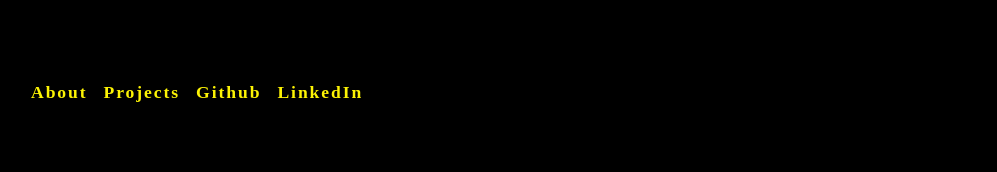
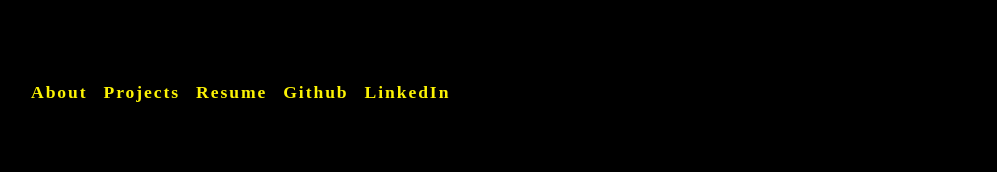
Before and after one commit to D-Whipp/portfolio-twenty-three, a React (Create React App) app: page /pages/projects in a window 1280 px wide. Shown: the top 172 px of the page, without its empty margins (57-1054 px from the left). Built offline with nearby package versions, Linux system fonts and the light colour scheme.

Commit message:
RESUME, STYLES, FUNCTIONALITY, AND DATA UPDATE: added in resume link, styled email link and implemented mailto a tag, and updated data

```diff
--- a/src/data.json
+++ b/src/data.json
@@ -13,6 +13,7 @@
         "name": "Tri-Health",
         "imageUrl": "https://ik.imagekit.io/dwimageKit/portfolio-twenty-three/project-images/Tri-Health.png?updatedAt=1690920858901",
         "deployedSite": "https://d-whipp.github.io/tri-health-demosite/",
+        "githubRepository": "https://github.com/D-Whipp/tri-health-demosite",
         "technologyUsed": "HTML5, CSS3, Javascript, and Bootstrap 4",
         "briefExplanation": "Welcome to Tri-Health! This is a website I created for a fictional healthcare company under the direction of a Registered Nurse."
     },
--- a/src/routes/home/home.component.jsx
+++ b/src/routes/home/home.component.jsx
@@ -9,7 +9,12 @@ const Home = () => {
             <Navigation />
             <About />
             <div className="home-container">
-                Email me: <span className='white-text'>dwhipp88@gmail.com</span>
+                Email me:{' '}
+                <span className="white-text">
+                    <a href="mailto:dwhipp88@gmail.com">
+                        dwhipp88@gmail.com
+                    </a>
+                </span>
             </div>
         </>
     );
--- a/src/routes/home/home.styles.css
+++ b/src/routes/home/home.styles.css
@@ -1,6 +1,7 @@
 .home-container {
   color: #FCF304;
 }
-.home-container .white-text {
-  color: #fff;
+.home-container .white-text a {
+  text-decoration: none;
+  color: #FFF;
 }/*# sourceMappingURL=home.styles.css.map */
--- a/src/routes/home/home.styles.scss
+++ b/src/routes/home/home.styles.scss
@@ -2,6 +2,9 @@
     color: #FCF304;
 
     .white-text {
-        color: #fff;
+        a {
+            text-decoration: none;
+            color: #FFF;
+        }
     }
 }
--- a/src/routes/navbar/navigation.component.jsx
+++ b/src/routes/navbar/navigation.component.jsx
@@ -11,6 +11,13 @@ const Navigation = () => {
                 </Link>
                 <Link className="link" to="/pages/projects">
                     Projects
+                </Link>
+                <Link
+                    className="link"
+                    to="https://docs.google.com/document/d/1Jy9tSvL4Vz3kQSIqHS7sitXvs6f2Jhyd17FMgox3Qpo/edit?usp=sharing"
+                    target="_blank"
+                >
+                    Resume
                 </Link>
                 <Link
                     className="link"
```
Also changed, not shown: 1 other file (tests, documents, lock files or other folders).
